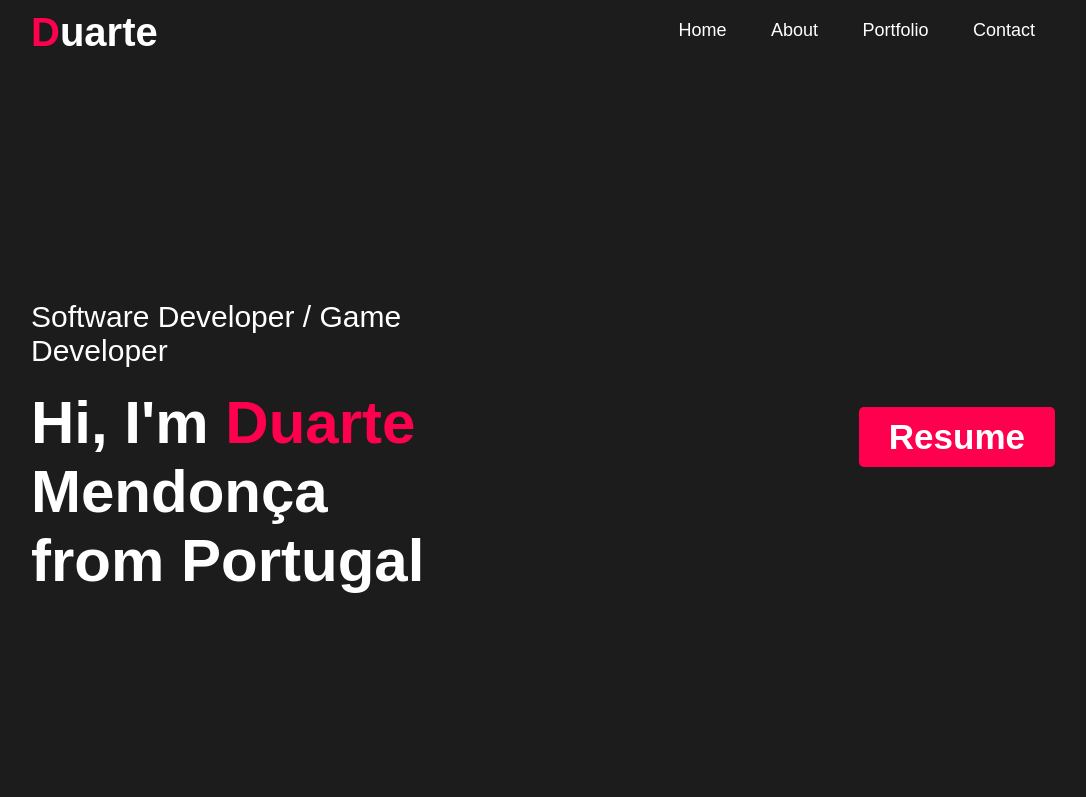
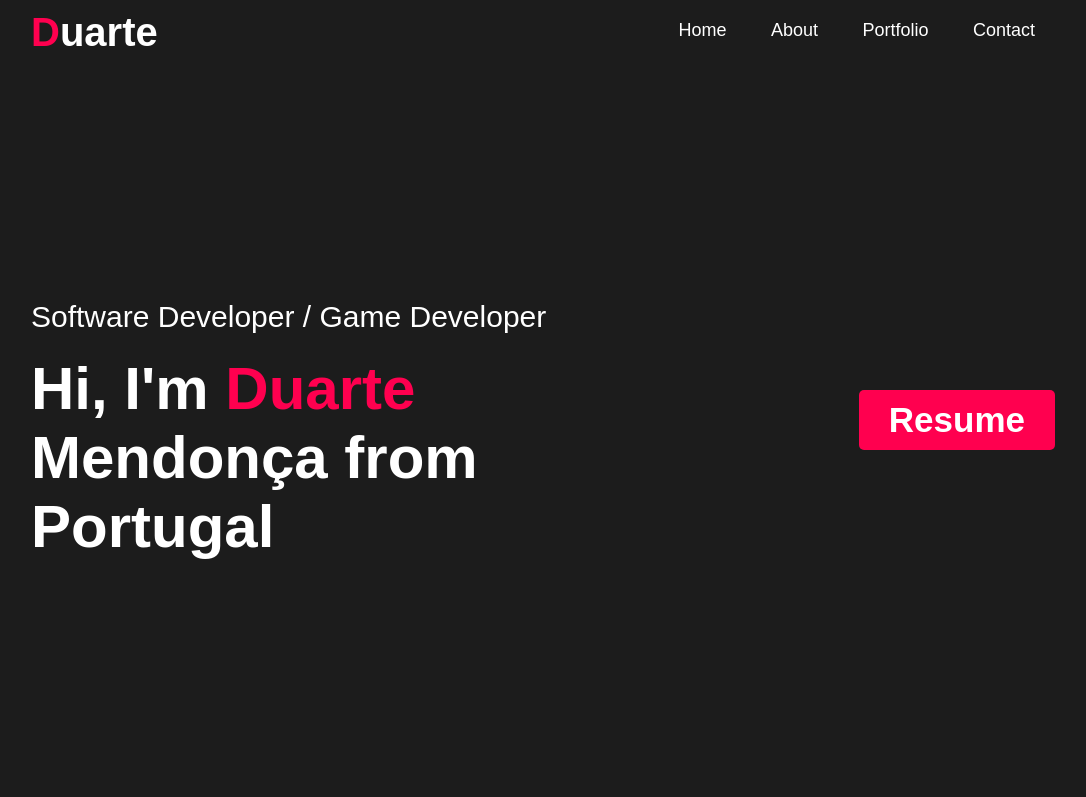
Before and after one commit to DuarteMendonca24/Portfolio, a plain HTML site: page index.html in a window 1280 px wide. Shown: the top 797 px of the page, without its empty margins (97-1183 px from the left). Drawn offline with Linux system fonts and the light colour scheme; a web font is replaced by a local one.

Commit message:
Home page fix
Fixed home page display

```diff
--- a/style.css
+++ b/style.css
@@ -68,8 +68,8 @@ nav ul li a:hover::after {
 }
 
 .text-content {
-  max-width: 100%; /* Reduce the width */
-  margin-right: 420px; /* Add some space between the text and the button */
+  max-width: 60%; /* Reduce the width */
+  margin-right: 300px; /* Add some space between the text and the button */
   margin-top: 40px;
 }
 
```
